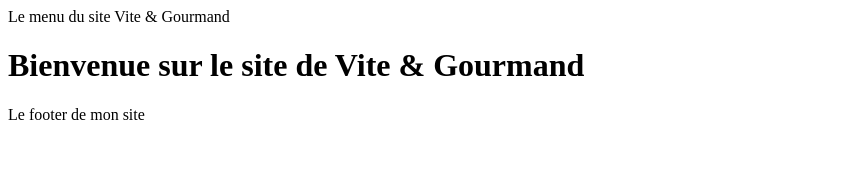
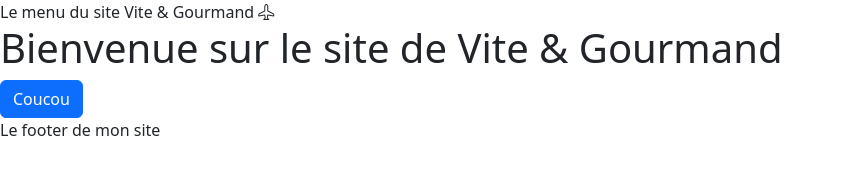
Before and after one commit to thomasdavidch-afk/vite-et-gourmand, a website with bundled scripts: page index.html in a window 1280 px wide. Shown: the whole page, without its empty margins (0-843 px from the left). Built offline with nearby package versions, Linux system fonts and the light colour scheme; files whose address does not match are found by name.

Commit message:
Install Bootstrap

```diff
--- a/index.html
+++ b/index.html
@@ -3,11 +3,15 @@
 <head>
     <meta charset="UTF-8">
     <meta name="viewport" content="width=device-width, initial-scale=1.0">
+
+    <link rel="stylesheet" href="./node_modules/bootstrap/dist/css/bootstrap.min.css"/>
+    <link rel="stylesheet" href="node_modules/bootstrap-icons/font/bootstrap-icons.css">
+
     <title>Vite & Gourmand</title>
 </head>
 <body>
 
-    <header>Le menu du site Vite & Gourmand</header>
+    <header>Le menu du site Vite & Gourmand <i class="bi bi-airplane"></i></header>
 
     <main id="main-page">
         <!-- Le Contenue principale-->
@@ -16,5 +20,6 @@
     <footer>Le footer de mon site</footer>
 
     <script type="module" src="./Router/router.js"></script>
+    <script src="node_modules/bootstrap/dist/js/bootstrap.bundle.min.js"></script>
 </body>
 </html>
--- /dev/null
+++ b/package.json
@@ -0,0 +1,6 @@
+{
+  "dependencies": {
+    "bootstrap": "^5.3.8",
+    "bootstrap-icons": "^1.13.1"
+  }
+}
--- a/pages/home.html
+++ b/pages/home.html
@@ -1 +1,3 @@
 <h1>Bienvenue sur le site de Vite & Gourmand</h1>
+
+<button class="btn btn-primary">Coucou</button>
```
Also changed, not shown: 2 other files.
